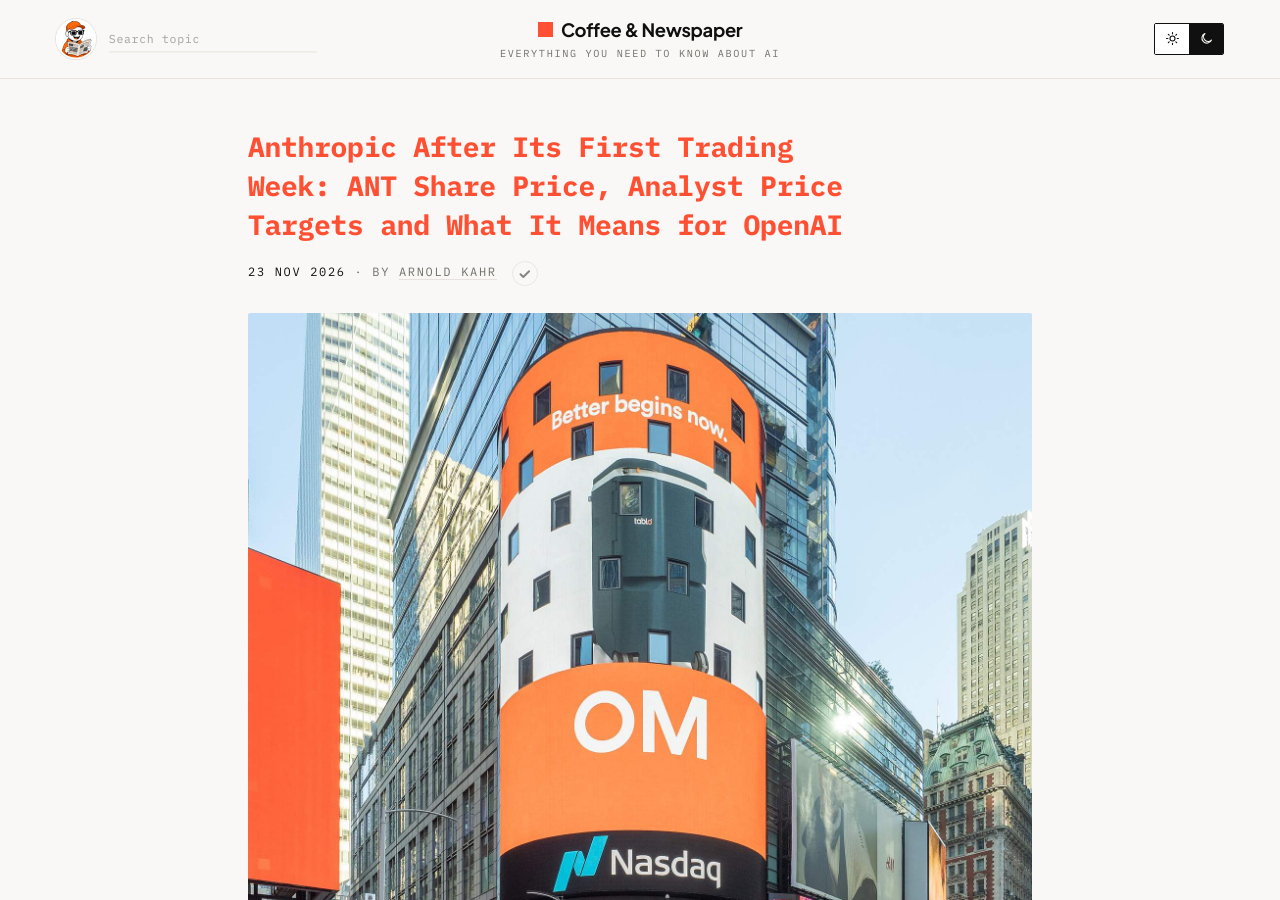
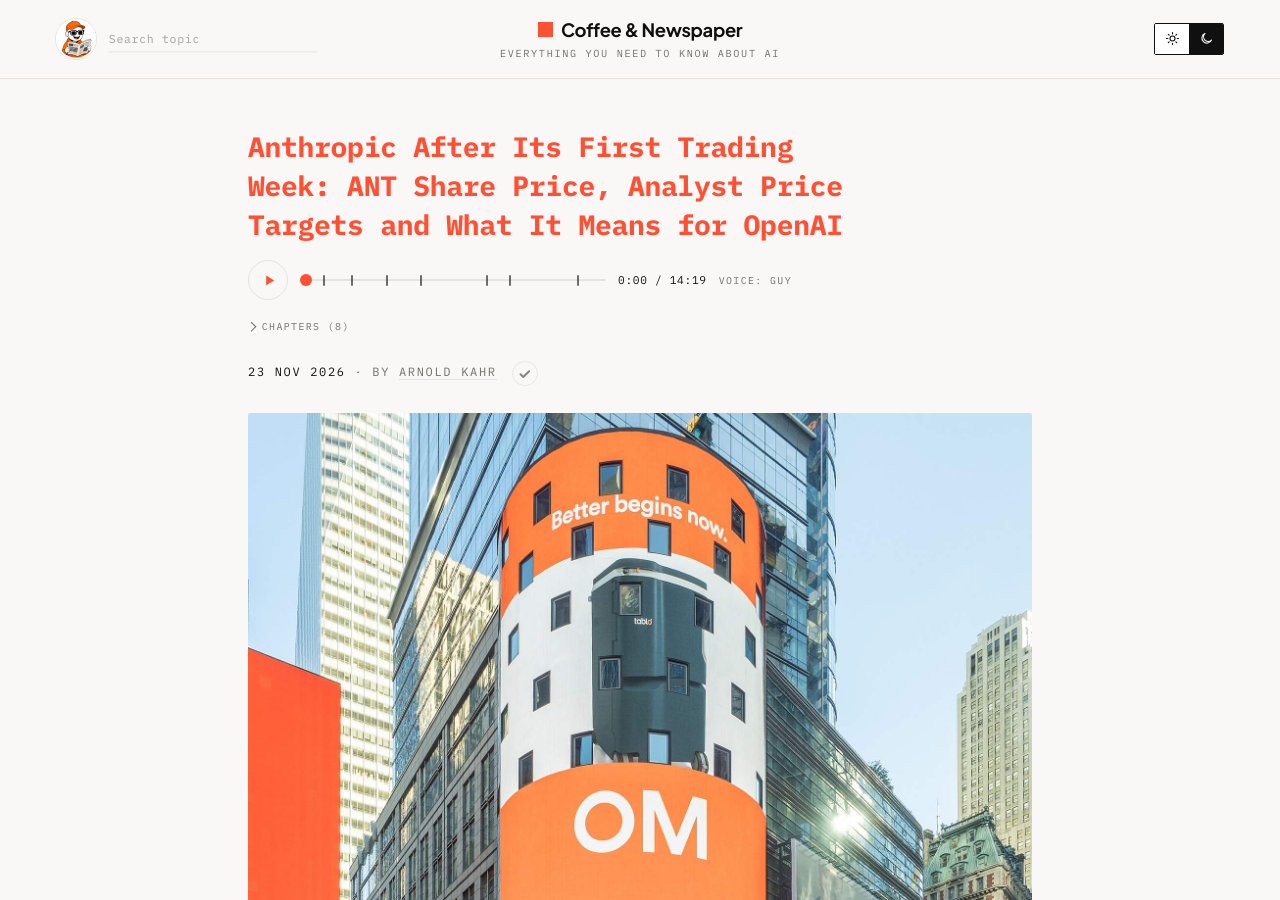
Before and after one commit to architect-high-level-core/coffee-and-newspaper, a Jekyll site: the page built from _posts/2026-11-23-anthropic-ant-first-week-analysts-openai.md, in a window 1280 px wide and 900 px high. Built offline with Jekyll 4.4.1, drawn with Linux system fonts in a browser that asks for light colours; part of the change alters nothing that is shown.

Commit message:
Audio: Anthropic ANT first week (chapters)

```diff
--- a/_posts/2026-11-23-anthropic-ant-first-week-analysts-openai.md
+++ b/_posts/2026-11-23-anthropic-ant-first-week-analysts-openai.md
@@ -12,6 +12,18 @@ image_credit: "Photo: ajay_suresh, “Nasdaq MarketSite” (19 September 2021),
 image_license: "CC BY 2.0"
 image_license_url: "https://creativecommons.org/licenses/by/2.0/"
 image_description: "The Nasdaq MarketSite building at Times Square in New York, photographed in September 2021. Anthropic's shares trade on the Nasdaq under the ticker ANT, and the company's CEO appeared at the MarketSite on its first trading day. The photo itself was taken five years earlier and shows an unrelated advertisement, not Anthropic or the ANT listing."
+audio: /assets/audio/anthropic-ant-first-week-analysts-openai.mp3
+audio_voice: Guy
+audio_duration: "14:19"
+audio_chapters:
+  - {t: 0, title: "Intro"}
+  - {t: 54, title: "The short version"}
+  - {t: 135, title: "ANT share price after week one"}
+  - {t: 236, title: "How big is Anthropic now?"}
+  - {t: 336, title: "Anthropic analyst ratings and price…"}
+  - {t: 530, title: "When the underwriting banks may publish…"}
+  - {t: 595, title: "What Anthropic's listing means for…"}
+  - {t: 796, title: "Facts versus predictions"}
 ---
 
 Anthropic's first week as a public company lasted only two trading days, but it packed in a lot: a record IPO, a 17% first-day jump, a sharp fall the next day and a wave of analyst reports. On **Friday, 20 November 2026**, **Anthropic** (Nasdaq: **ANT**), the maker of the **Claude** AI models, closed at **$88.91**.
```
Also changed, not shown: 1 other file.
